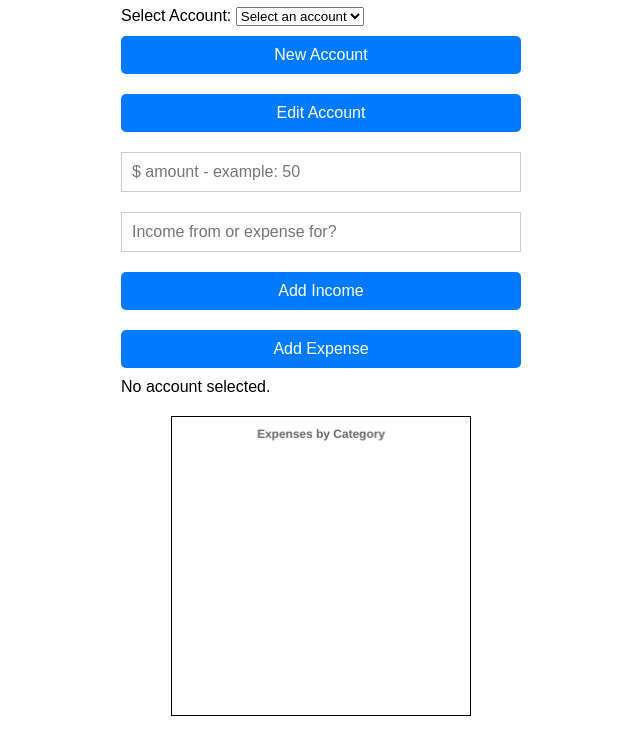
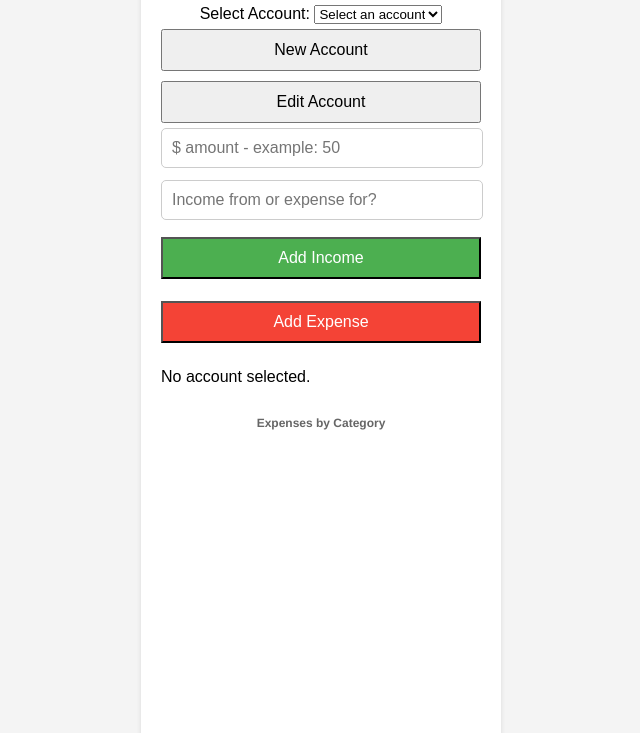
Before and after one commit to tahp/budgetAppAI, a plain HTML site: page index.html in a window 1280 px wide. Shown: the part 93-826 px from the top of the page, without its empty margins (319-959 px from the left). Drawn offline with nearby package versions, Linux system fonts and the light colour scheme.

Commit message:
Update style.css

```diff
--- a/style.css
+++ b/style.css
@@ -1,69 +1,68 @@
 body {
   font-family: Arial, sans-serif;
+  background-color: #f4f4f4;
   margin: 0;
   padding: 0;
-    box-sizing: border-box;
+  display: flex;
+  justify-content: center;
+  align-items: center;
+  min-height: 100vh;
 }
 
 .container {
-    max-width: 400px;
-    margin: 0 auto;
+  background-color: white;
   padding: 20px;
+  border-radius: 8px;
+  box-shadow: 0 2px 5px rgba(0, 0, 0, 0.1);
+  width: 320px; /* Increased width slightly for better input alignment */
+  text-align: center;
 }
 
-input, button {
-    width: 100%;
+h1 {
+  margin-bottom: 20px;
+}
+
+form {
+  display: flex;
+  flex-direction: column;
+  gap: 12px; /* Ensure visible spacing between inputs */
+  margin-bottom: 20px;
+}
+
+input[type="text"], input[type="number"] {
   padding: 10px;
-    margin: 10px 0;
   font-size: 16px;
   border: 1px solid #ccc;
   border-radius: 5px;
-    box-sizing: border-box; /* Ensures padding doesn't overflow */
+  width: calc(100% - 20px);
 }
 
 button {
-    background-color: #007BFF;
+  padding: 10px;
+  font-size: 16px;
+  margin: 5px 0;
+  width: 100%;
+}
+#add-income {
+  background-color: #4caf50;
   color: white;
-    border: none;
-    cursor: pointer;
 }
 
-button:hover {
-    background-color: #0056b3;
+#add-expense {
+  background-color: #f44336;
+  color: white;
 }
 
-.hidden {
-    display: none;
+#transactions-list {
+  margin-top: 20px;
+  text-align: left;
+}
+
+#chart-container {
+  margin-top: 20px;
 }
 
 canvas {
-    display: block;
   width: 100%;
-    max-width: 300px;
-    height: auto;
-    margin: 20px auto;
-    /* Ensure the canvas is visible */
-    border: 1px solid black; /* Add a border to see if the canvas is there */
-    background-color: white; /* Ensure the canvas background is visible */
+  height: auto; /* Ensure canvas scales properly */
 }
-
-
-h1, h2 {
-    text-align: center;
-}
-
-#summary p {
-    margin: 5px 0;
-}
-
-/* Responsive fix for iPhone inputs */
-input {
-    -webkit-appearance: yes;
-    -webkit-border-radius: 0;
-}
-
-.container {
-    max-width: 400px;    /* Adjust to fit content nicely */
-    margin: 0 auto;
-    padding: 20px;
-}
```
Lines whose indentation alone changed are shown as unchanged.
